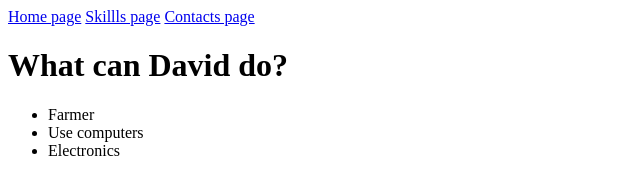
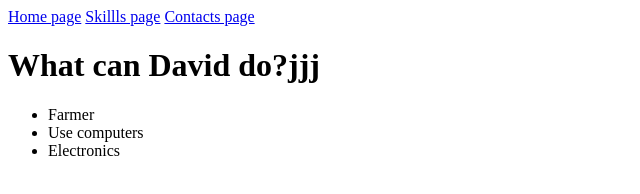
Before and after one commit to Davidkitumba/task2, a plain HTML site: page skills.html in a window 1280 px wide. Shown: the full height of the page, 0-640 px from the left. Drawn offline with Linux system fonts and the light colour scheme.

Commit message:
Update skills.html

```diff
--- a/skills.html
+++ b/skills.html
@@ -10,7 +10,8 @@
     <a href="index.html">Home page</a>
     <a href="skills.html">Skillls page</a>
     <a href="contacts.html">Contacts page</a>
-    <h1>What can David do?</h1>
+
+    <h1>What can David do?jjj</h1>
     <ul>
         <li>Farmer</li>
         <li>Use computers</li>
```
